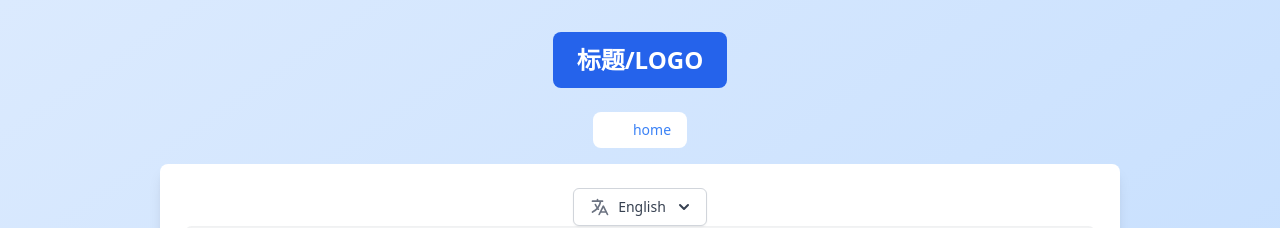
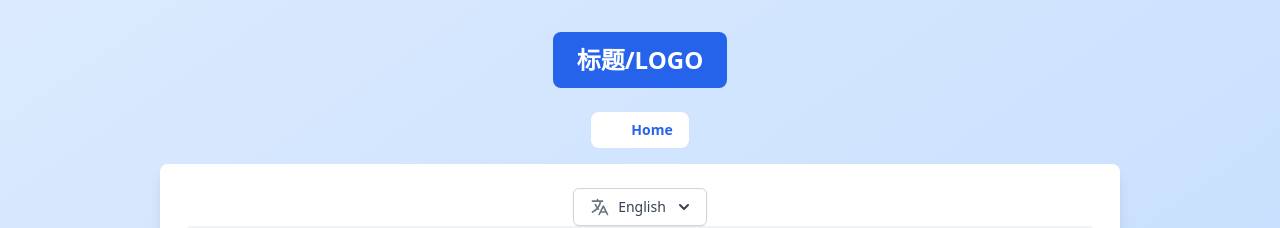
Before and after one commit to ActiVol/ActiVol-FrontEnd, a Vue app: page / in a window 1280 px wide. Shown: the top 228 px of the page. Built offline with nearby package versions, Linux system fonts and the light colour scheme; some icons are missing.

Commit message:
fix: i18n build errors

```diff
--- a/src/components/LanguageSelector.vue
+++ b/src/components/LanguageSelector.vue
@@ -106,7 +106,9 @@
 import { defineComponent, ref, onMounted, watch, computed, onUnmounted } from 'vue';
 import { useI18n } from 'vue-i18n';
 
-interface LanguageOption {
+export interface LanguageOption {
+    // label: string;
+    // value: string;
     code: string;
     name: string;
 }
--- a/src/locales/en.json
+++ b/src/locales/en.json
@@ -10,6 +10,10 @@
         "confirm": "Use {detectedLanguage}",
         "switchToEnglish": "Switch to English"
     },
+    "breadcrumbs": {
+        "home": "Home"
+    },
+    "index": {
         "title": "Hello, World!",
         "welcomeMessage": "Welcome to Volunteer Hours Tracker",
         "welcomeDescription": "Track and manage your volunteer hours efficiently with our easy-to-use platform.",
@@ -24,3 +28,4 @@
         "settings": "Settings",
         "settingsContent": "Customize your account preferences"
     }
+}
--- a/src/locales/zh-cn.json
+++ b/src/locales/zh-cn.json
@@ -10,6 +10,10 @@
         "confirm": "使用 {detectedLanguage}",
         "switchToEnglish": "Switch to English"
     },
+    "breadcrumbs": {
+        "home": "主页"
+    },
+    "index": {
         "welcomeMessage": "欢迎来到志愿者小时跟踪器",
         "welcomeDescription": "使用我们易于使用的平台高效地跟踪和管理您的志愿时间。",
         "logHours": "记录时间",
@@ -23,3 +27,4 @@
         "settings": "设置",
         "settingsContent": "自定义您的帐户偏好"
     }
+}
--- a/src/views/index.vue
+++ b/src/views/index.vue
@@ -2,8 +2,8 @@
     <Layout :breadcrumbItems="breadcrumbItems" currentPage="Home">
     <LanguageSelector />
         <div class="bg-gray-50 rounded-lg shadow-inner px-4 sm:px-6 py-6 sm:py-8 w-full">
-            <h1 class="text-2xl sm:text-3xl font-bold text-gray-900 mb-4 sm:mb-6">{{ $t('welcomeMessage') }}</h1>
-            <p class="text-sm sm:text-base text-gray-600 mb-6 sm:mb-8">{{ $t('welcomeDescription') }}</p>
+            <h1 class="text-2xl sm:text-3xl font-bold text-gray-900 mb-4 sm:mb-6">{{ $t('index.welcomeMessage') }}</h1>
+            <p class="text-sm sm:text-base text-gray-600 mb-6 sm:mb-8">{{ $t('index.welcomeDescription') }}</p>
             <div class="grid grid-cols-1 sm:grid-cols-2 gap-4 sm:gap-6">
                 <ListBox v-for="(item, index) in listBoxItems" :key="index" :icon="item.icon" :title="$t(item.title)"
                     :content="$t(item.content)" :path="item.path" :color="item.color" />
@@ -30,15 +30,15 @@ export default defineComponent({
         const { t } = useI18n();
 
         const breadcrumbItems = ref([
-            { label: t('home'), path: '/' },
+            { label: t('breadcrumbs.home'), path: '/' },
         ]);
 
         const listBoxItems = ref([
-            { icon: 'mdi:clipboard-text', title: 'logHours', content: 'logHoursContent', path: '/log-hours', color: 'blue' },
-            { icon: 'mdi:chart-bar', title: 'viewStatistics', content: 'viewStatisticsContent', path: '/statistics', color: 'green' },
-            { icon: 'mdi:account-group', title: 'manageOrganizations', content: 'manageOrganizationsContent', path: '/organizations', color: 'yellow' },
-            { icon: 'mdi:certificate', title: 'certificates', content: 'certificatesContent', path: '/certificates', color: 'indigo' },
-            { icon: 'mdi:cog', title: 'settings', content: 'settingsContent', path: '/settings', color: 'purple' },
+            { icon: 'mdi:clipboard-text', title: 'index.logHours', content: 'index.logHoursContent', path: '/log-hours', color: 'blue' },
+            { icon: 'mdi:chart-bar', title: 'index.viewStatistics', content: 'index.viewStatisticsContent', path: '/statistics', color: 'green' },
+            { icon: 'mdi:account-group', title: 'index.manageOrganizations', content: 'index.manageOrganizationsContent', path: '/organizations', color: 'yellow' },
+            { icon: 'mdi:certificate', title: 'index.certificates', content: 'index.certificatesContent', path: '/certificates', color: 'indigo' },
+            { icon: 'mdi:cog', title: 'index.settings', content: 'index.settingsContent', path: '/settings', color: 'purple' },
         ]);
 
         return {
--- a/src/vue-i18n.d.ts
+++ b/src/vue-i18n.d.ts
@@ -5,5 +5,6 @@ declare module 'vue-i18n' {
     export function useI18n(): {
         t: (key: string, ...args: any[]) => string;
         locale: { value: string }; // 明确 locale 的类型
+        messages: Record<string, Record<string, string>>;
     };
 }
```
Lines whose indentation alone changed are shown as unchanged.
